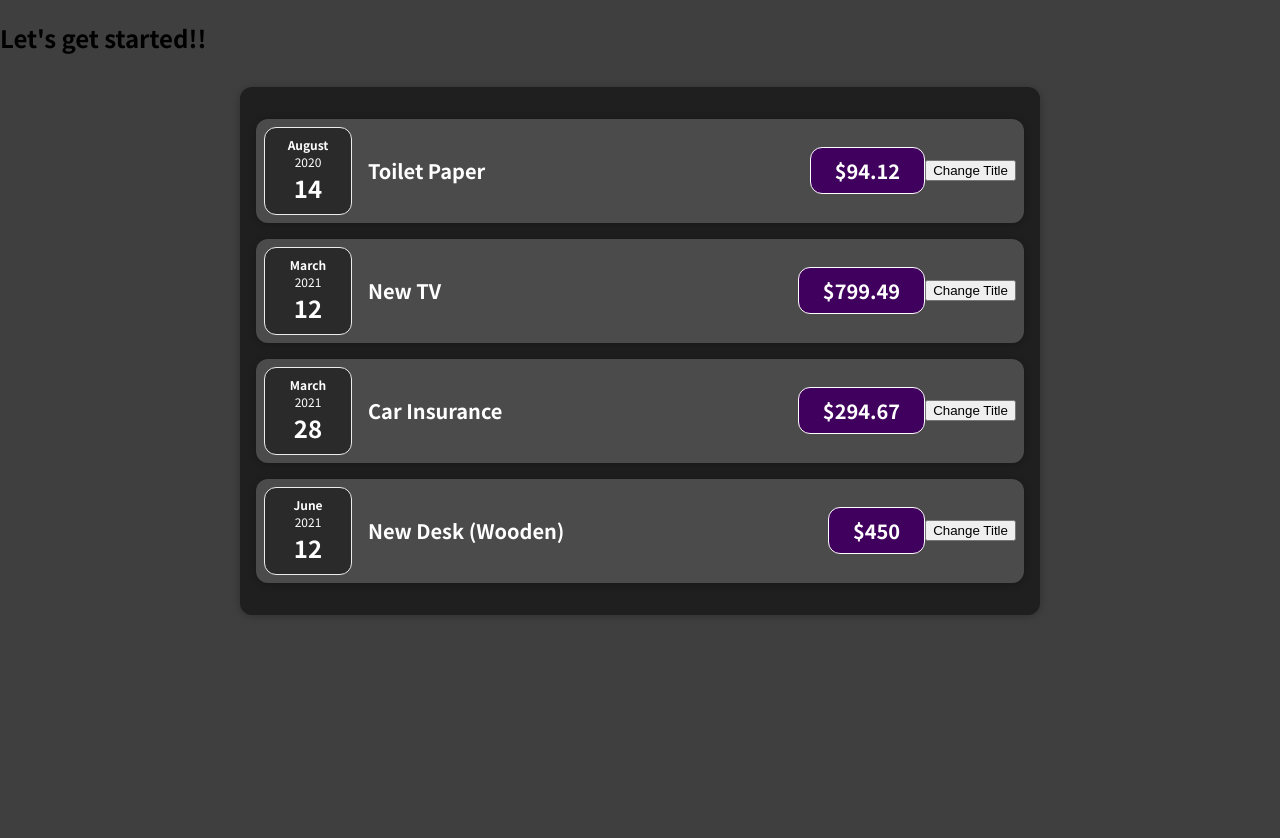
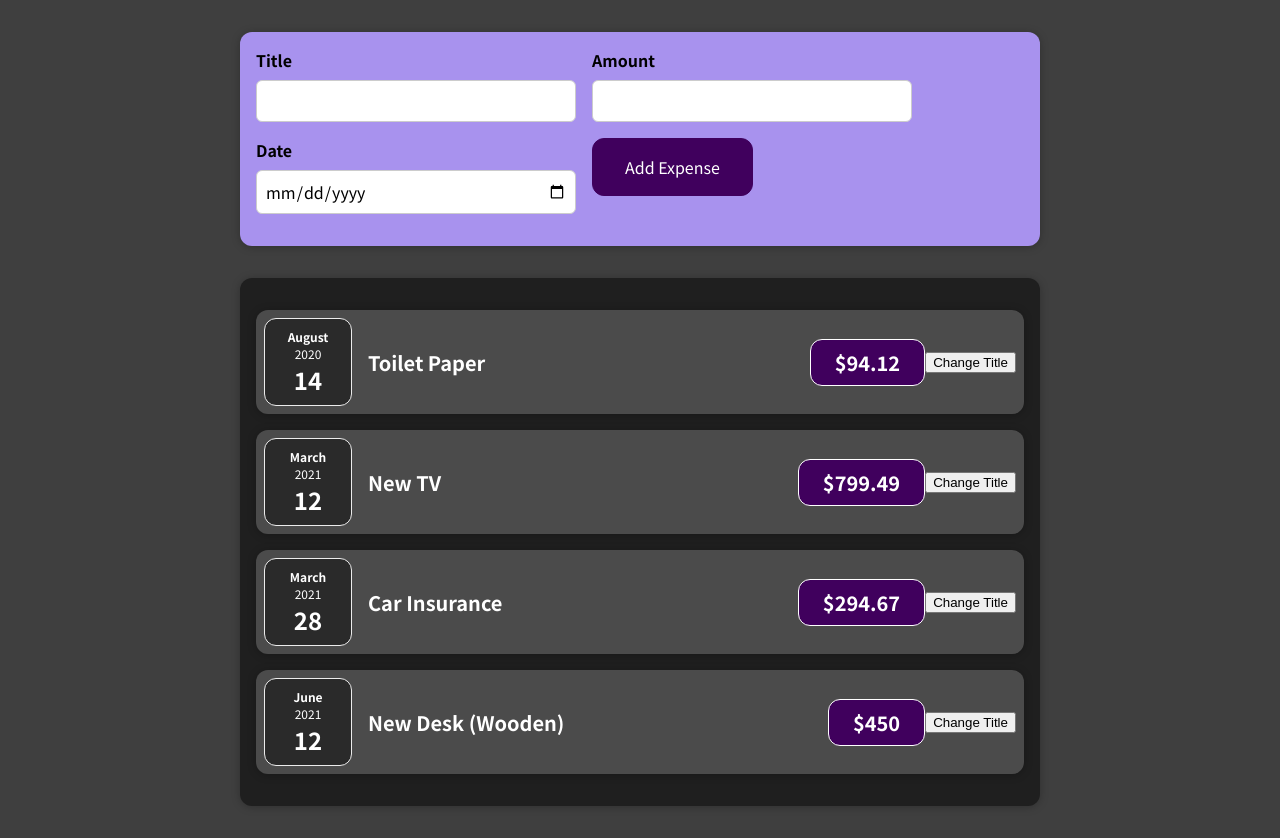
Before and after one commit to cansinacarer/React-Udemy-Course-Notes, a React (Create React App) app: page / in a window 1280 px wide. Before the commit the page ends 800 px from the top, so only its background shows below. Built offline with nearby package versions, Linux system fonts and the light colour scheme.

Commit message:
as of video 53

```diff
--- a/src/App.js
+++ b/src/App.js
@@ -1,3 +1,4 @@
+import NewExpense from "./components/NewExpense/NewExpense";
 import Expenses from "./components/Expenses/Expenses";
 
 // Arrow function alternative to this: function App() {
@@ -30,7 +31,7 @@
 	];
 	return (
 		<div>
-			<h2>Let's get started!!</h2>
+			<NewExpense />
 			<Expenses items={expenses} />
 		</div>
 	);
--- /dev/null
+++ b/src/components/NewExpense/ExpenseForm.css
@@ -0,0 +1,26 @@
+.new-expense__controls {
+	display: flex;
+	flex-wrap: wrap;
+	gap: 1rem;
+	margin-bottom: 1rem;
+	text-align: left;
+}
+
+.new-expense__control label {
+	font-weight: bold;
+	margin-bottom: 0.5rem;
+	display: block;
+}
+
+.new-expense__control input {
+	font: inherit;
+	padding: 0.5rem;
+	border-radius: 6px;
+	border: 1px solid #ccc;
+	width: 20rem;
+	max-width: 100%;
+}
+
+.new-expense__actions {
+	text-align: right;
+}
--- /dev/null
+++ b/src/components/NewExpense/ExpenseForm.js
@@ -0,0 +1,55 @@
+import { useState } from "react";
+
+import "./ExpenseForm.css";
+
+const ExpenseForm = () => {
+	const [enteredTitle, setEnteredTitle] = useState("");
+	const [enteredAmount, setEnteredAmount] = useState("");
+	const [enteredDate, setEnteredDate] = useState("");
+
+	const titleChangeHandler = (event) => {
+		setEnteredTitle(event.target.value);
+	};
+
+	const amountChangeHandler = (event) => {
+		setEnteredAmount(event.target.value);
+	};
+
+	const dateChangeHandler = (event) => {
+		setEnteredDate(event.target.value);
+	};
+
+	return (
+		<form action="">
+			<div className="new-expense__controls">
+				<div className="new-expense__control">
+					<label>Title</label>
+					<input type="text" onChange={titleChangeHandler} />
+				</div>
+				<div className="new-expense__control">
+					<label>Amount</label>
+					<input
+						type="number"
+						min="0.01"
+						step="0.01"
+						onChange={amountChangeHandler}
+					/>
+				</div>
+				<div className="new-expense__control">
+					<label>Date</label>
+					<input
+						type="date"
+						min="2019-01-01"
+						max="2024-12-31"
+						onChange={dateChangeHandler}
+					/>
+				</div>
+				<div className="new-expense__actions">
+					<button type="submit">Add Expense</button>
+				</div>
+			</div>
+		</form>
+	);
+};
+
+export default ExpenseForm;
--- /dev/null
+++ b/src/components/NewExpense/NewExpense.css
@@ -0,0 +1,38 @@
+.new-expense {
+	background-color: #a892ee;
+	padding: 1rem;
+	margin: 2rem auto;
+	width: 50rem;
+	max-width: 95%;
+	border-radius: 12px;
+	text-align: center;
+	box-shadow: 0 1px 8px rgba(0, 0, 0, 0.25);
+}
+
+.new-expense button {
+	font: inherit;
+	cursor: pointer;
+	padding: 1rem 2rem;
+	border: 1px solid #40005d;
+	background-color: #40005d;
+	color: white;
+	border-radius: 12px;
+	margin-right: 1rem;
+}
+
+.new-expense button:hover,
+.new-expense button:active {
+	background-color: #510674;
+	border-color: #510674;
+}
+
+.new-expense button.alternative {
+	color: #220131;
+	border-color: transparent;
+	background-color: transparent;
+}
+
+.new-expense button.alternative:hover,
+.new-expense button.alternative:active {
+	background-color: #ddb3f8;
+}
--- /dev/null
+++ b/src/components/NewExpense/NewExpense.js
@@ -0,0 +1,12 @@
+import ExpenseForm from "./ExpenseForm";
+import "./NewExpense.css";
+
+const NewExpense = () => {
+	return (
+		<div className="new-expense">
+			<ExpenseForm />
+		</div>
+	);
+};
+
+export default NewExpense;
```
